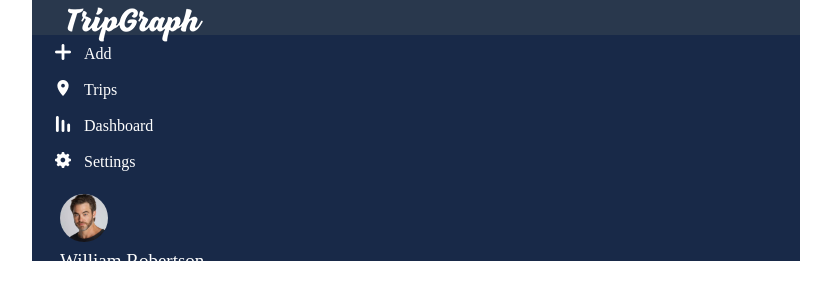
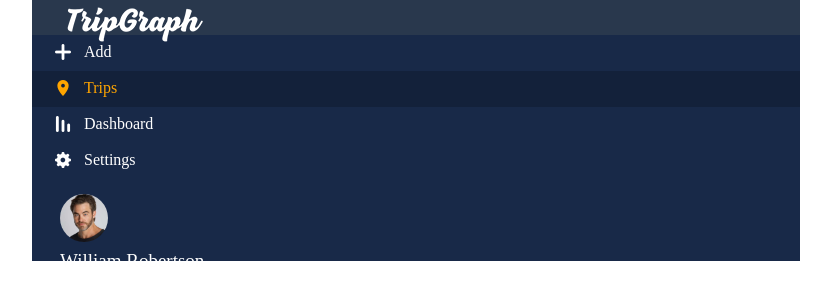
Before and after one commit to masliuk-mariia/tripgraph, a website: page src/dashboard.html in a window 1280 px wide. Shown: the full height of the page, 224-1055 px from the left. Drawn offline with nearby package versions, Linux system fonts and the light colour scheme; files that its build step writes are made by us from their sources; files whose address does not match are found by name.

Commit message:
active link in nav

```diff
--- a/gulp/version.json
+++ b/gulp/version.json
@@ -1,3 +1,3 @@
 {
-    "main": "20230721195616"
+    "main": "20230725093545"
 }
--- a/src/html/blocks/header.html
+++ b/src/html/blocks/header.html
@@ -1,5 +1,5 @@
 <header class="header">
   <div class="header__logo">
-    <img src="@img/logo.png" alt="">
+    <a href="index.html"><img src="@img/logo.png" alt=""></a>
   </div>
 </header>
--- a/src/html/blocks/nav.html
+++ b/src/html/blocks/nav.html
@@ -1,7 +1,7 @@
 <nav class="nav">
   <ul class="nav__body">
     <li class="nav__item"><a href="#" class="nav__link"><i class="icon-plus"></i><span>Add</span></a></li>
-    <li class="nav__item"><a href="#" class="nav__link"><i class="icon-pin"></i><span>Trips</span></a></li>
+    <li class="nav__item nav__item_active"><a href="#" class="nav__link"><i class="icon-pin"></i><span>Trips</span></a></li>
     <li class="nav__item"><a href="#" class="nav__link"><i class="icon-dashboard"></i><span>Dashboard</span></a></li>
     <li class="nav__item"><a href="#" class="nav__link"><i class="icon-settings"></i><span>Settings</span></a></li>
   </ul>
--- a/src/scss/blocks/nav.scss
+++ b/src/scss/blocks/nav.scss
@@ -16,18 +16,25 @@
   }
 
   &__item {
-    padding: 9px 10px 9px 23px;
+    padding: 9px 5px 9px 23px;
     @media(max-width: $phoneWidth){
       padding: 0;
     }
     &:hover{
+      transition: all 0.5s ease 0s;
       background-color: rgba(0, 0, 0, .2);
-      transition: all 0.3s ease 0s;
+    }
+    &_active{
+      background-color: rgba(0, 0, 0, .2);
+      a{
+        color: orange;
+      }
     }
   }
 
   &__link {
     color: #fff;
+    display: flex;
     i{
       margin-right: 13px;
       @media(max-width: $phoneWidth){
@@ -43,5 +50,6 @@
       color: orange;
       transition: all 0.3s ease 0s;
     }
+
   }
 }
```
Also changed, not shown: src/index.html (+1 -1 lines), src/trips.html (+1 -1 lines), dist/css/style.css, dist/css/style.min.css, dist/dashboard.html, dist/trips.html.
